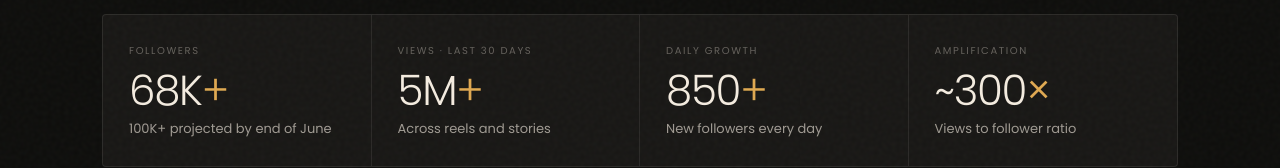
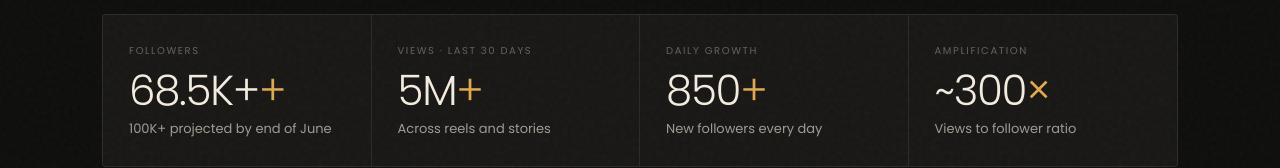
Before and after one commit to Sxivam/shivam-collab-commericals, a plain HTML site: page index.html in a window 1280 px wide. Shown: the part 514-682 px from the top of the page. Drawn offline with Linux system fonts and the light colour scheme.

Commit message:
Update index.html

```diff
--- a/index.html
+++ b/index.html
@@ -1123,7 +1123,7 @@
     <div class="stats">
       <div class="stat">
         <div class="stat-label">Followers</div>
-        <div class="stat-value">68K<span class="accent">+</span></div>
+        <div class="stat-value">68.5K+<span class="accent">+</span></div>
         <div class="stat-sub">100K+ projected by end of June</div>
       </div>
       <div class="stat">
```
